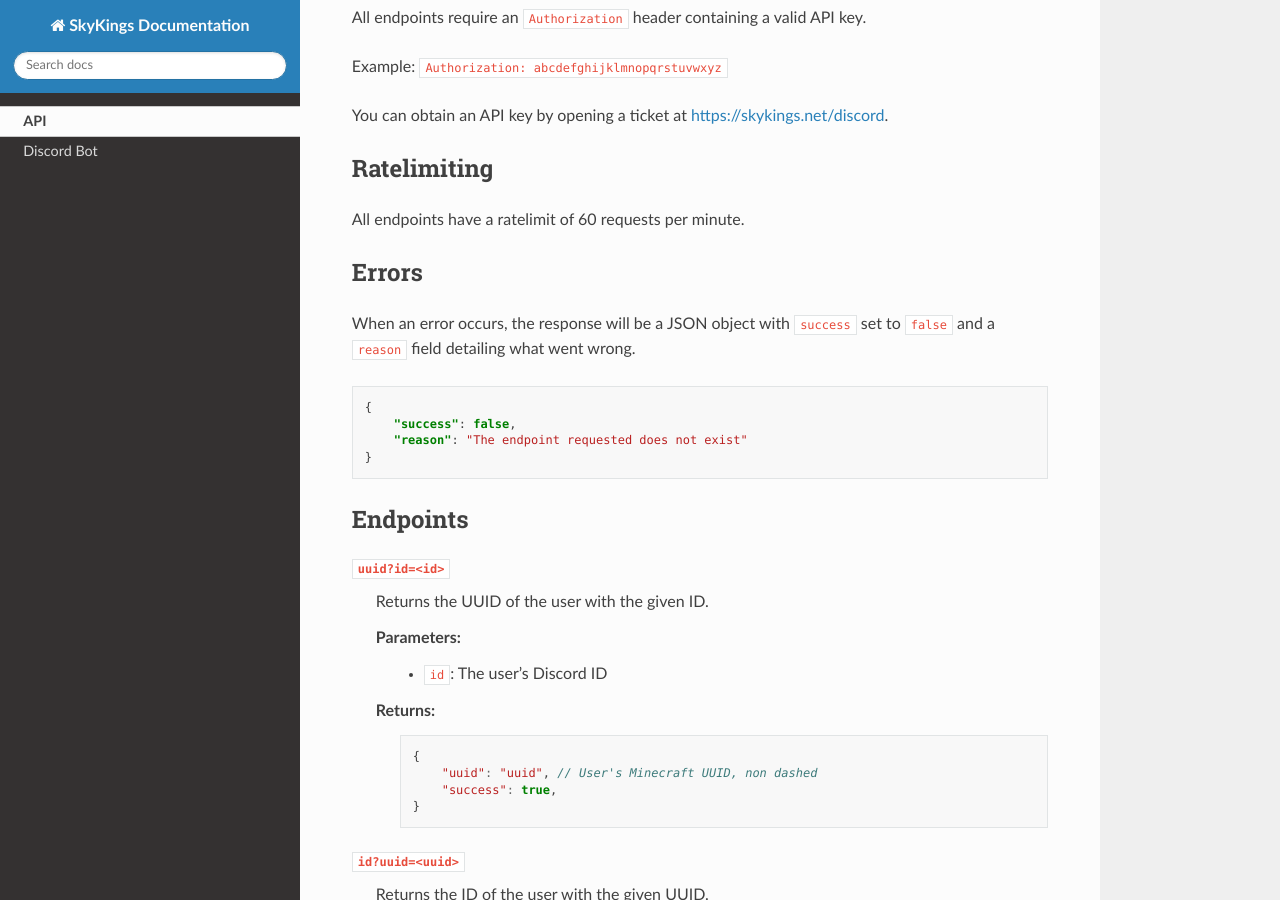
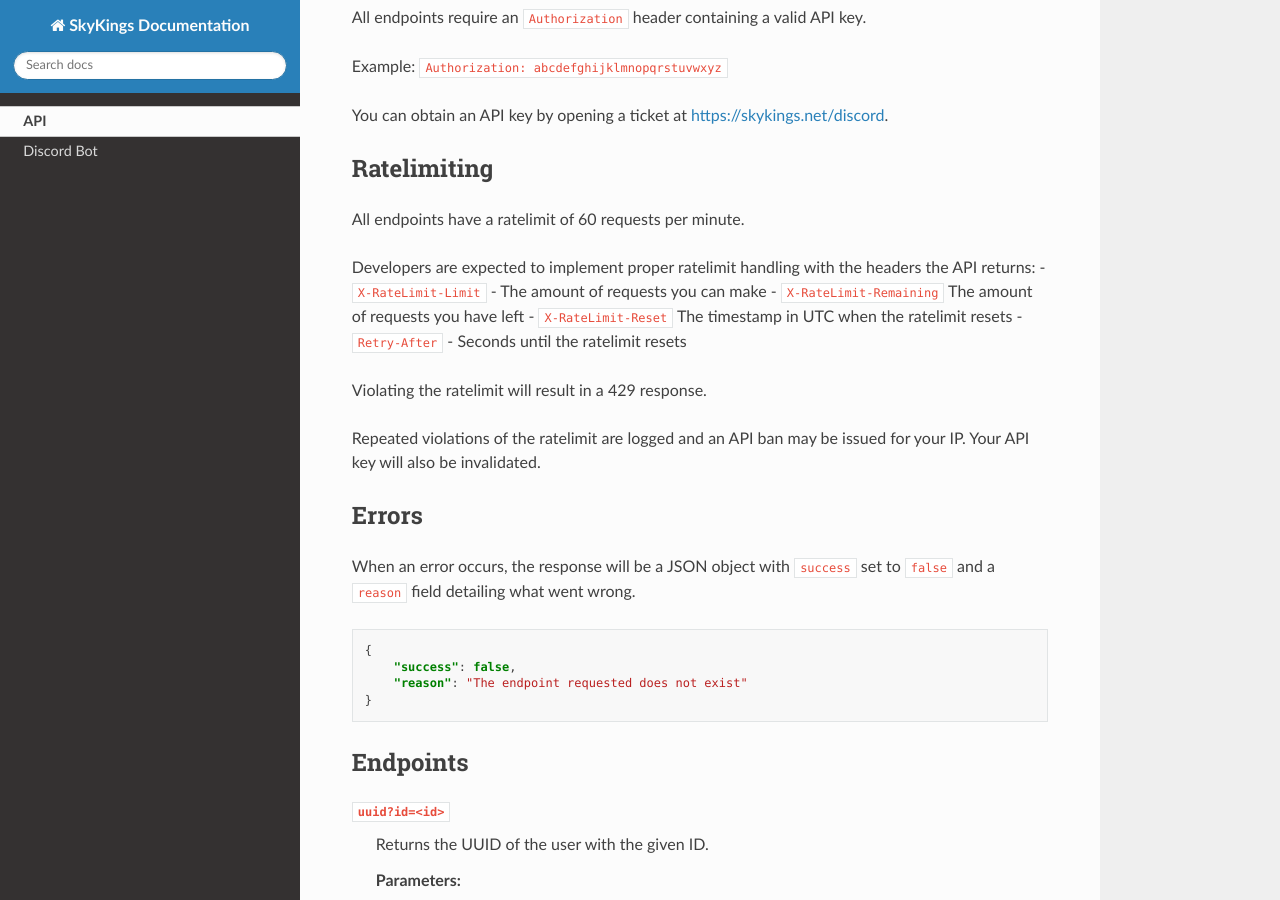
Before and after one commit to SkyKings-Guild/documentation, a Sphinx documentation site: the page built from source/docs/api.rst, in a window 1280 px wide and 900 px high, scrolled down 307 px. Built offline with Sphinx 7.4.7 and the Read the Docs theme 2.0.0, drawn with Linux system fonts in a browser that asks for light colours.

Commit message:
automatically issue API bans

```diff
--- a/source/docs/api.rst
+++ b/source/docs/api.rst
@@ -20,6 +20,16 @@ Ratelimiting
 
 All endpoints have a ratelimit of 60 requests per minute.
 
+Developers are expected to implement proper ratelimit handling with the headers the API returns:
+- ``X-RateLimit-Limit`` - The amount of requests you can make
+- ``X-RateLimit-Remaining`` The amount of requests you have left
+- ``X-RateLimit-Reset`` The timestamp in UTC when the ratelimit resets
+- ``Retry-After`` - Seconds until the ratelimit resets
+
+Violating the ratelimit will result in a 429 response.
+
+Repeated violations of the ratelimit are logged and an API ban may be issued for your IP.
+Your API key will also be invalidated.
 
 Errors
 -------
```
